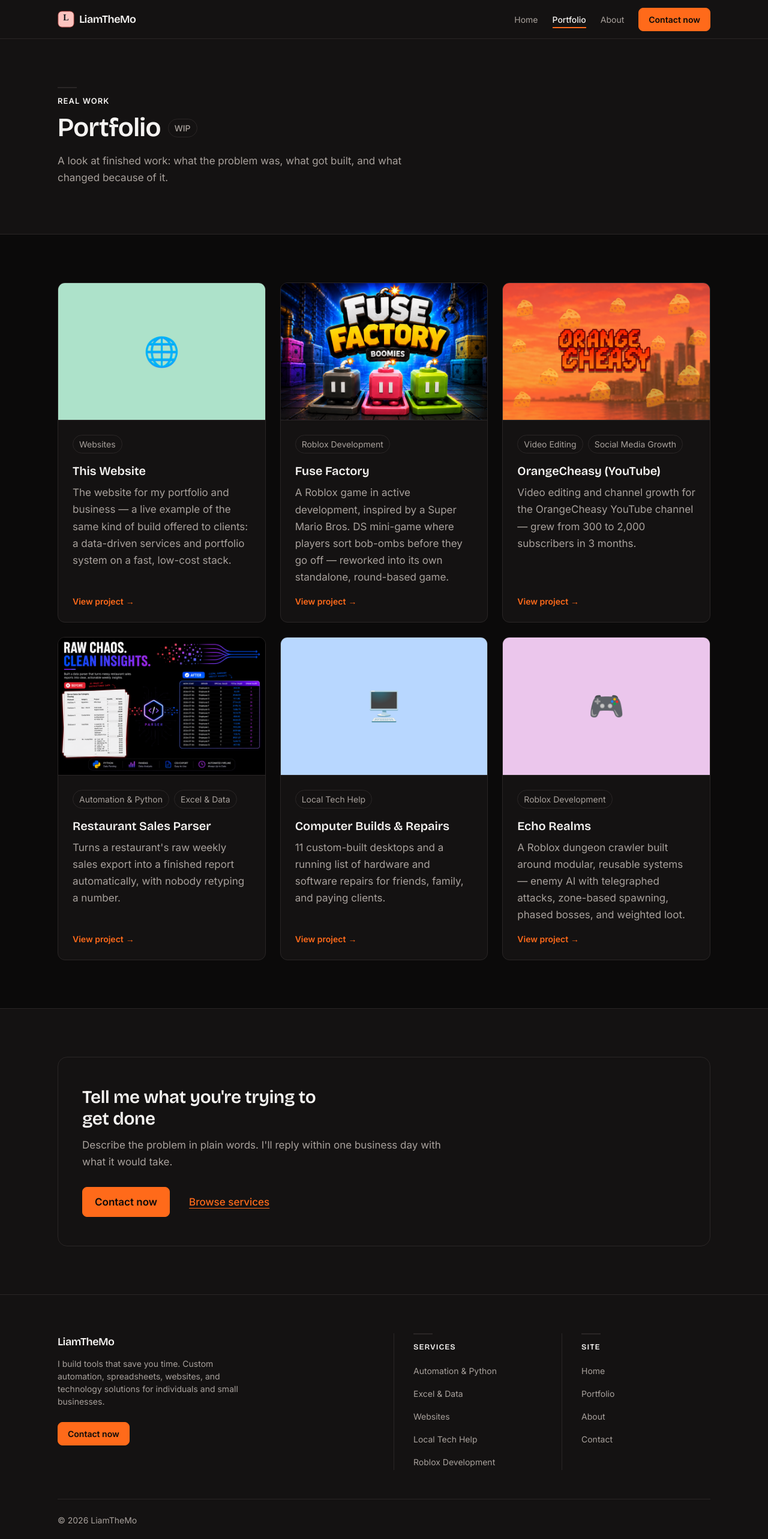
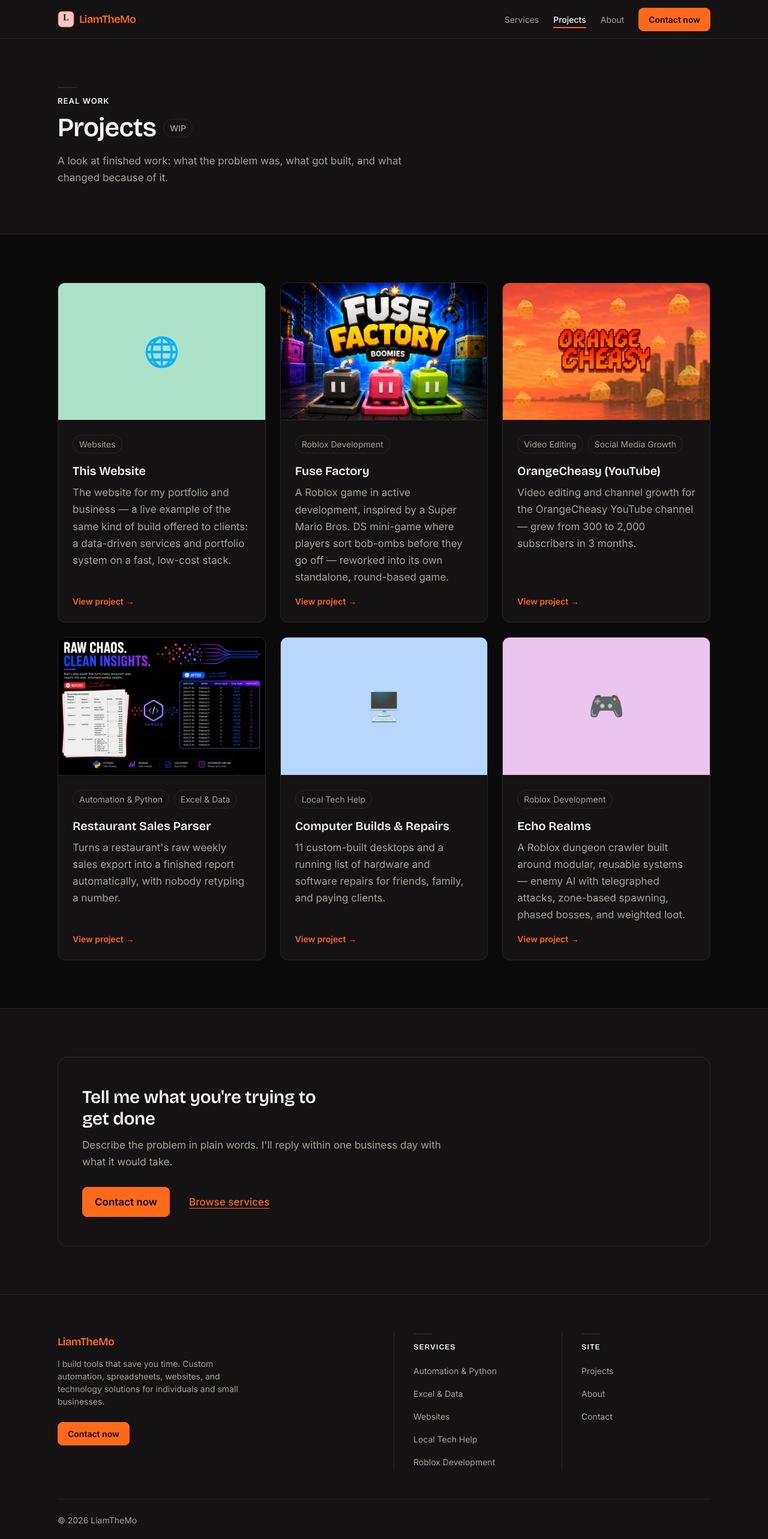
Before and after one commit to OrangeCheasy/LiamTheMo-Freelance-Website, a Next.js app in the folder liamthemo-freelance-website/: page /portfolio in a window 1280 px wide. Shown: the top 2566 px of the page at 60% size. Built offline with nearby package versions, Linux system fonts and the light colour scheme.

Commit message:
footer and header changes

```diff
--- a/liamthemo-freelance-website/src/app/portfolio/[slug]/opengraph-image.tsx
+++ b/liamthemo-freelance-website/src/app/portfolio/[slug]/opengraph-image.tsx
@@ -3,7 +3,7 @@ import { ogImageContentType, ogImageSize, renderOgImage } from "@/lib/og";
 
 export const size = ogImageSize;
 export const contentType = ogImageContentType;
-export const alt = "LiamTheMo portfolio case study";
+export const alt = "LiamTheMo project case study";
 
 // Mirrors the page's own generateStaticParams (src/app/portfolio/[slug]/page.tsx)
 // — see the same note in src/app/services/[slug]/opengraph-image.tsx.
@@ -20,12 +20,12 @@ export default async function Image({
   const project = projects.find((p) => p.slug === slug);
 
   if (!project) {
-    return renderOgImage({ title: "Portfolio", description: "" });
+    return renderOgImage({ title: "Projects", description: "" });
   }
 
   return renderOgImage({
     title: project.title,
     description: project.summary,
-    badge: { label: "Portfolio", color: "#ff6a1a" },
+    badge: { label: "Projects", color: "#ff6a1a" },
   });
 }
--- a/liamthemo-freelance-website/src/app/portfolio/[slug]/page.tsx
+++ b/liamthemo-freelance-website/src/app/portfolio/[slug]/page.tsx
@@ -64,7 +64,7 @@ export default async function ProjectPage({
             href="/portfolio"
             className="text-small font-medium text-accent underline underline-offset-4 hover:text-accent-hover"
           >
-            ← Portfolio
+            ← Projects
           </Link>
 
           <div className="mt-5 flex flex-wrap gap-2">
--- a/liamthemo-freelance-website/src/app/portfolio/opengraph-image.tsx
+++ b/liamthemo-freelance-website/src/app/portfolio/opengraph-image.tsx
@@ -2,11 +2,11 @@ import { ogImageContentType, ogImageSize, renderOgImage } from "@/lib/og";
 
 export const size = ogImageSize;
 export const contentType = ogImageContentType;
-export const alt = "Portfolio — LiamTheMo";
+export const alt = "Projects — LiamTheMo";
 
 export default async function Image() {
   return renderOgImage({
-    title: "Portfolio",
+    title: "Projects",
     description:
       "Real automation, spreadsheet and Roblox work — the problem, what was built, and what changed.",
   });
--- a/liamthemo-freelance-website/src/app/portfolio/page.tsx
+++ b/liamthemo-freelance-website/src/app/portfolio/page.tsx
@@ -11,12 +11,12 @@ import { projects } from "@/data/projects";
 */
 
 export const metadata: Metadata = {
-  title: "Portfolio",
+  title: "Projects",
   description:
     "Real automation, spreadsheet and Roblox work — the problem, what was built, and what changed.",
   openGraph: {
     type: "website",
-    title: "Portfolio",
+    title: "Projects",
     description:
       "Real automation, spreadsheet and Roblox work — the problem, what was built, and what changed.",
   },
@@ -29,7 +29,7 @@ export default function PortfolioPage() {
         <div className="mx-auto max-w-6xl px-5 py-16 sm:px-8 sm:py-20">
           <Eyebrow>Real work</Eyebrow>
           <div className="mt-3 flex flex-wrap items-center gap-3">
-            <h1 className="max-w-[20ch] text-h1 text-text">Portfolio</h1>
+            <h1 className="max-w-[20ch] text-h1 text-text">Projects</h1>
             <span className="rounded-full border border-border px-2.5 py-1 text-small font-medium text-text-muted">
               WIP
             </span>
--- a/liamthemo-freelance-website/src/components/Footer.tsx
+++ b/liamthemo-freelance-website/src/components/Footer.tsx
@@ -27,7 +27,7 @@ export default function Footer() {
           <div className="lg:col-span-2">
             <Link
               href="/"
-              className="font-display text-lg font-semibold tracking-tight text-text"
+              className="font-display text-lg font-semibold tracking-tight text-accent"
             >
               {SITE_NAME}
             </Link>
@@ -64,7 +64,17 @@ export default function Footer() {
               Site
             </Eyebrow>
             <ul className="mt-4 flex flex-col gap-2.5">
-              {mainNav.map((link) => (
+              {/*
+                mainNav's own "Services" entry is dropped here on purpose —
+                it's a same-page anchor that exists so header visitors have a
+                way in besides the triage widget; the "Services" column right
+                next to this one already lists all five real service pages,
+                so repeating a second, differently-behaved "Services" link
+                would read as a bug, not a shortcut.
+              */}
+              {mainNav
+                .filter((link) => link.href !== "/#services")
+                .map((link) => (
                   <li key={link.href}>
                     <Link href={link.href} className={linkClasses}>
                       {link.label}
--- a/liamthemo-freelance-website/src/components/Navbar.tsx
+++ b/liamthemo-freelance-website/src/components/Navbar.tsx
@@ -117,7 +117,7 @@ export default function Navbar() {
       <div className="mx-auto flex h-16 max-w-6xl items-center justify-between gap-4 px-5 sm:px-8">
         <Link
           href="/"
-          className="flex items-center gap-2 font-display text-lg font-semibold tracking-tight text-text"
+          className="flex items-center gap-2 font-display text-lg font-semibold tracking-tight text-accent"
         >
           {/* Placeholder mark (public/icon.svg) — swap once the real logo exists. */}
           <Image
@@ -138,8 +138,9 @@ export default function Navbar() {
                 <Link
                   href={link.href}
                   aria-current={isActive(link.href) ? "page" : undefined}
-                  // The active rule uses the dusty tone, not the pastel — a
-                  // pastel hairline on white is invisible (see globals.css).
+                  // isActive() never matches "/#services" — usePathname()
+                  // never carries a hash fragment, so that link intentionally
+                  // never shows as current. It isn't a distinct page.
                   className={`relative text-small transition-colors hover:text-text ${
                     isActive(link.href)
                       ? "font-medium text-text after:absolute after:-bottom-1.5 after:left-0 after:h-0.5 after:w-full after:bg-accent after:content-['']"
--- a/liamthemo-freelance-website/src/lib/nav.ts
+++ b/liamthemo-freelance-website/src/lib/nav.ts
@@ -13,18 +13,25 @@ export interface NavLink {
 }
 
 /**
- * Primary navigation. `/contact` is deliberately absent — it is the CTA.
+ * Primary navigation (CLAUDE.md §15 Phase 1). `/contact` is deliberately
+ * absent — it is the CTA, not a plain nav item.
  *
- * "Home" is a deliberate duplicate of the logo's own link (owner call, once
- * the `/services` overview page was removed — the triage widget on the home
- * page is now the de facto services index, so there needed to be a way back
- * to it from `mainNav` besides the logo). `/services/[slug]` pages still
- * exist and are still linked from the footer's `serviceNav` and the triage
- * widget; only the index page is gone.
+ * "Home" is gone: Services returning to the nav gives a second way back to
+ * the home page besides the logo, so the redundant explicit link is no
+ * longer needed.
+ *
+ * "Services" anchors to a section that doesn't exist yet — it's owner-planned
+ * for Phase 2 (home page rebuild), landing after "featured projects". The
+ * href is written for that section now (`/#services`) so nothing here needs
+ * to change when it ships; until then this link just lands on the home page
+ * with no scroll, which is a harmless no-op rather than a broken link.
+ * `/services/[slug]` pages still exist and are still linked from the
+ * footer's `serviceNav` and the triage widget — only the index page is gone,
+ * and stays gone; the plan is a home page section, not a rebuilt index.
  */
 export const mainNav: readonly NavLink[] = [
-  { href: "/", label: "Home" },
-  { href: "/portfolio", label: "Portfolio" },
+  { href: "/#services", label: "Services" },
+  { href: "/portfolio", label: "Projects" },
   { href: "/about", label: "About" },
 ];
 
```
Also changed, not shown: liamthemo-freelance-website/mockup.png (added). Lines whose indentation alone changed are shown as unchanged.
